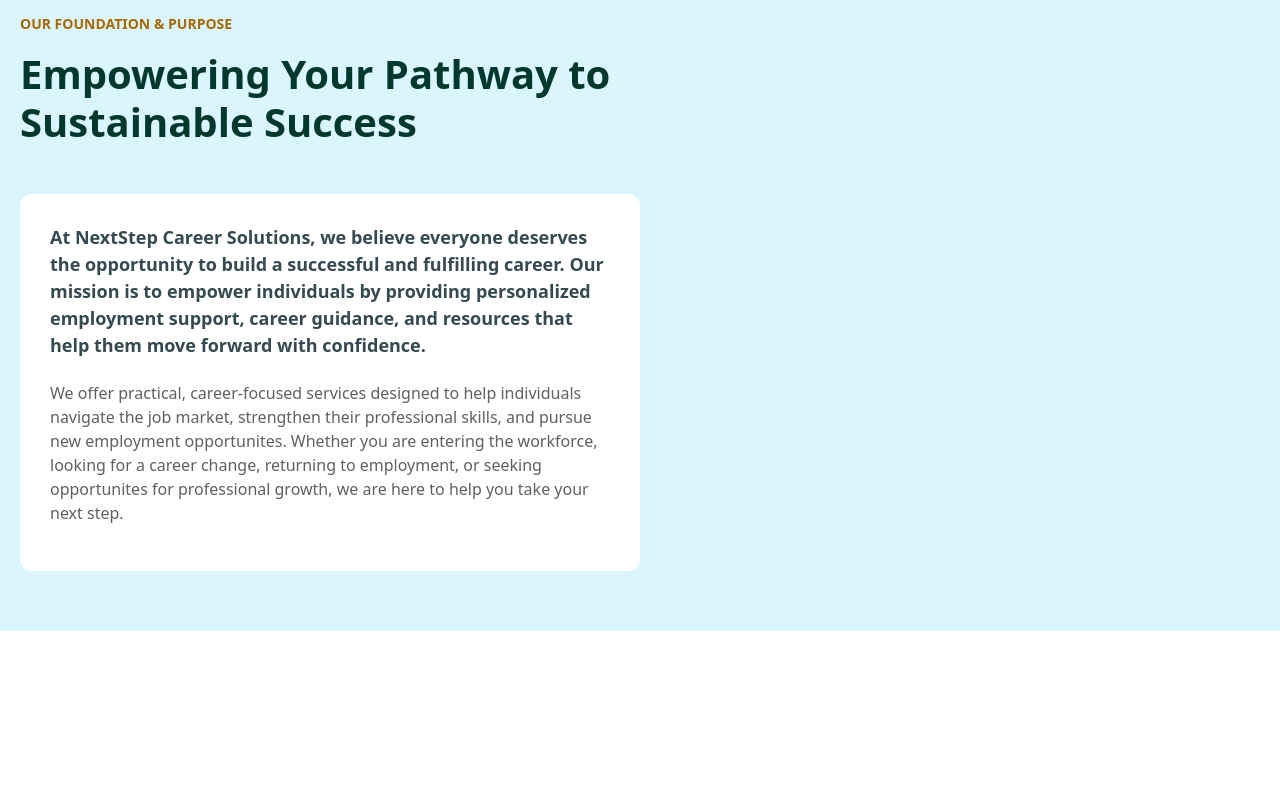
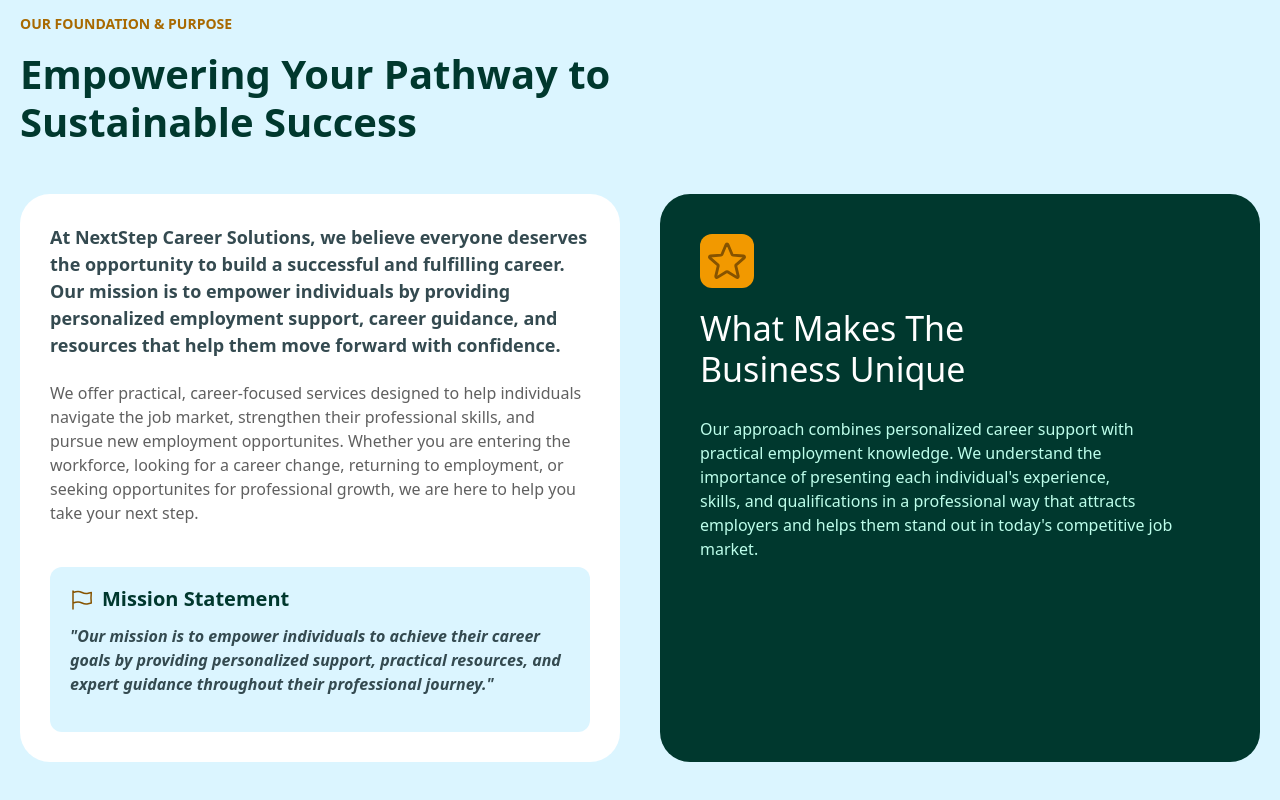
Before and after one commit to robert-rodriguez97/NextStepCareerSolutions, a React (Vite) app in the folder nextstep-career-connections/: page / in a window 1280 px wide. Shown: the part 582-1382 px from the top of the page. Before the commit the page ends 1213 px from the top, so only its background shows below. Built offline with nearby package versions, Linux system fonts and the light colour scheme.

Commit message:
created Mission Statement container and a second block for the about section

```diff
--- a/nextstep-career-connections/src/pages/LandingPage/LandingPage.jsx
+++ b/nextstep-career-connections/src/pages/LandingPage/LandingPage.jsx
@@ -66,6 +66,61 @@ export default function LandingPage() {
               employment, or seeking opportunites for professional growth, we
               are here to help you take your next step.
             </p>
+            <div className="mission-statement-container">
+              <h4 className="mission-statement-heading">
+                <svg
+                  xmlns="http://www.w3.org/2000/svg"
+                  fill="none"
+                  viewBox="0 0 24 24"
+                  strokeWidth={1.5}
+                  stroke="currentColor"
+                  className="size-6 mission-svg"
+                >
+                  <path
+                    strokeLinecap="round"
+                    strokeLinejoin="round"
+                    d="M3 3v1.5M3 21v-6m0 0 2.77-.693a9 9 0 0 1 6.208.682l.108.054a9 9 0 0 0 6.086.71l3.114-.732a48.524 48.524 0 0 1-.005-10.499l-3.11.732a9 9 0 0 1-6.085-.711l-.108-.054a9 9 0 0 0-6.208-.682L3 4.5M3 15V4.5"
+                  />
+                </svg>
+                Mission Statement
+              </h4>
+              <p className="mission-statement-paragraph">
+                "Our mission is to empower individuals to achieve their career
+                goals by providing personalized support, practical resources,
+                and expert guidance throughout their professional journey."
+              </p>
+            </div>
+          </div>
+          <div className="about-block-two">
+            <svg
+              xmlns="http://www.w3.org/2000/svg"
+              fill="none"
+              viewBox="0 0 24 24"
+              strokeWidth={1.5}
+              stroke="currentColor"
+              className="size-6 about-star-svg"
+            >
+              <path
+                strokeLinecap="round"
+                strokeLinejoin="round"
+                d="M11.48 3.499a.562.562 0 0 1 1.04 0l2.125 5.111a.563.563 0 0 0 .475.345l5.518.442c.499.04.701.663.321.988l-4.204 3.602a.563.563 0 0 0-.182.557l1.285 5.385a.562.562 0 0 1-.84.61l-4.725-2.885a.562.562 0 0 0-.586 0L6.982 20.54a.562.562 0 0 1-.84-.61l1.285-5.386a.562.562 0 0 0-.182-.557l-4.204-3.602a.562.562 0 0 1 .321-.988l5.518-.442a.563.563 0 0 0 .475-.345L11.48 3.5Z"
+              />
+            </svg>
+
+            <h3 className="about-heading-secondary">
+              What Makes The
+              <br /> Business Unique
+            </h3>
+            <p className="about-paragraph-two">
+              Our approach combines personalized career support with
+              <br /> practical employment knowledge. We understand the
+              <br />
+              importance of presenting each individual's experience,
+              <br /> skills, and qualifications in a professional way that
+              attracts
+              <br /> employers and helps them stand out in today's competitive
+              job market.
+            </p>
           </div>
         </div>
       </section>
--- a/nextstep-career-connections/src/pages/LandingPage/landingpage.css
+++ b/nextstep-career-connections/src/pages/LandingPage/landingpage.css
@@ -145,6 +145,7 @@ h1 {
   display: grid; /* Uses CSS Grid for layout */
   grid-template-columns: repeat(2, 1fr); /* Creates two equal-width columns */
   margin-top: 40px;
+  gap: 40px; /* Adds space between the two columns */
 }
 
 .about-block-one {
@@ -153,7 +154,7 @@ h1 {
   gap: 6px;
   padding: 30px;
   background-color: #ffffff; /* Adds a white background to the about block */
-  border-radius: 12px; /* Adds rounded corners to the about block */
+  border-radius: 30px; /* Adds rounded corners to the about block */
   max-width: fit-content; /* Ensures the block only takes up as much space as its content */
 }
 
@@ -168,3 +169,65 @@ h1 {
   color: #606060;
   font-size: 16px;
 }
+
+/* Mission Statement Section */
+.mission-statement-container {
+  margin-top: 20px;
+  padding: 20px;
+  background-color: #dbf5ff;
+  border-radius: 12px;
+}
+
+.mission-statement-heading {
+  font-size: 20px;
+  font-weight: bold;
+  color: #00382e;
+  margin-bottom: 12px;
+}
+
+.mission-statement-paragraph {
+  font-size: 16px;
+  color: #344a50;
+  line-height: 1.5;
+  font-style: italic; /* Makes the mission statement paragraph italicized */
+  font-weight: bold; /* Makes the mission statement paragraph bold */
+}
+
+.mission-svg {
+  width: 24px;
+  height: 24px;
+  margin-right: 8px;
+  color: #865300;
+}
+
+.about-block-two {
+  display: flex;
+  flex-direction: column;
+  gap: 20px;
+  padding: 40px;
+  background-color: #00382e;
+  border-radius: 30px; /* Adds rounded corners to the about block */
+  max-width: fit-content; /* Ensures the block only takes up as much space as its content */
+}
+
+.about-star-svg {
+  width: 54px;
+  height: 54px;
+  margin-right: 8px;
+  color: #865300;
+  padding: 4px; /* Adds some padding around the star SVG */
+  background-color: #f29900; /* Adds a background color to the star SVG */
+  border-radius: 12px; /* Makes the background of the star SVG circular */
+}
+
+.about-heading-secondary {
+  font-size: 34px;
+  color: #fff;
+  max-width: fit-content; /* Ensures the heading only takes up as much space as its content */
+}
+
+.about-paragraph-two {
+  font-size: 16px;
+  color: #bdfeeb;
+  line-height: 1.5;
+}
```
